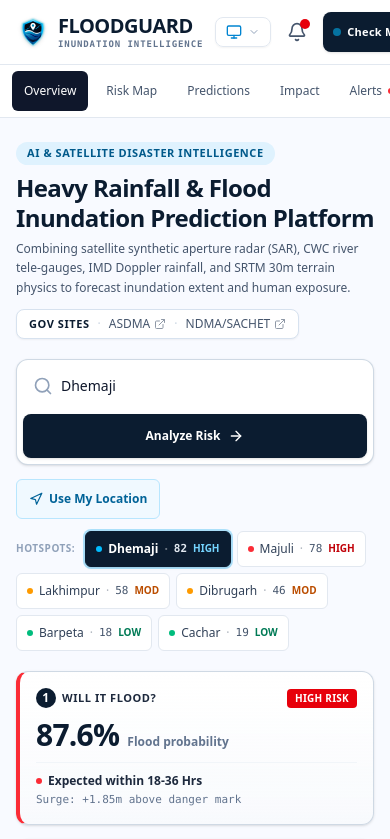
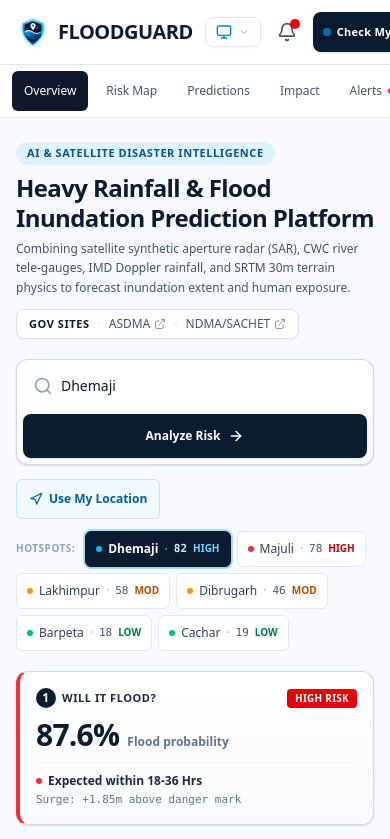
Before and after one commit to himaydave08/sih-2026-floodguard, a React (Vite) app in the folder floodguard-frontend/: page / in a window 390 px wide. Shown: the top 839 px of the page. Built offline with nearby package versions, Linux system fonts and the light colour scheme.

Commit message:
Fix navbar flex constraints for mobile

```diff
--- a/floodguard-frontend/src/components/Navbar.tsx
+++ b/floodguard-frontend/src/components/Navbar.tsx
@@ -51,7 +51,7 @@
               <FloodGuardBrandText />
               <span className="w-1.5 h-1.5 rounded-full bg-sky-600 dark:bg-sky-400 hidden sm:inline-block"></span>
             </div>
-            <span className="text-[9px] sm:text-[10px] tracking-[0.1em] sm:tracking-[0.14em] font-bold text-slate-500 dark:text-slate-400 uppercase -mt-0.5 font-mono truncate">
+            <span className="hidden sm:block text-[9px] sm:text-[10px] tracking-[0.1em] sm:tracking-[0.14em] font-bold text-slate-500 dark:text-slate-400 uppercase -mt-0.5 font-mono truncate">
               INUNDATION INTELLIGENCE
             </span>
           </div>
@@ -87,7 +87,7 @@
         </nav>
 
         {/* Right Side: Secondary Utility (How It Works), Theme Toggle, Notification Indicator & Primary Action */}
-        <div className="flex items-center gap-1.5 sm:gap-2.5 flex-shrink-0">
+        <div className="flex items-center gap-1.5 sm:gap-2.5 min-w-0">
           {/* Secondary Utility: How It Works */}
           <button
             id="nav-link-methodology"
```
